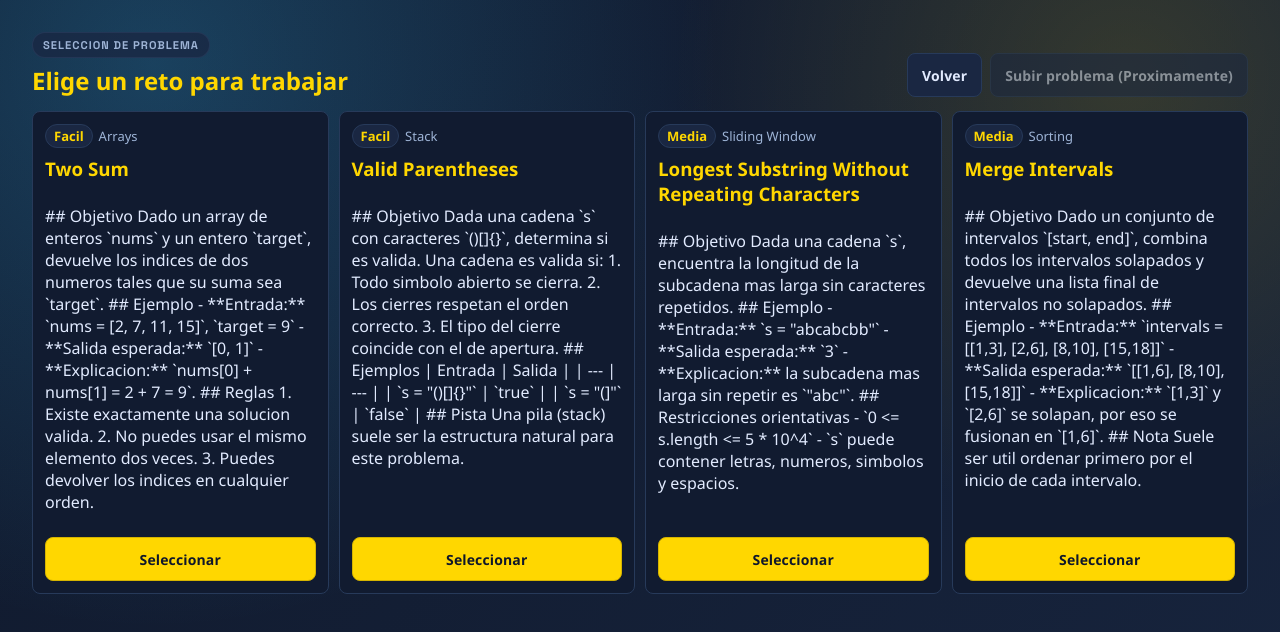
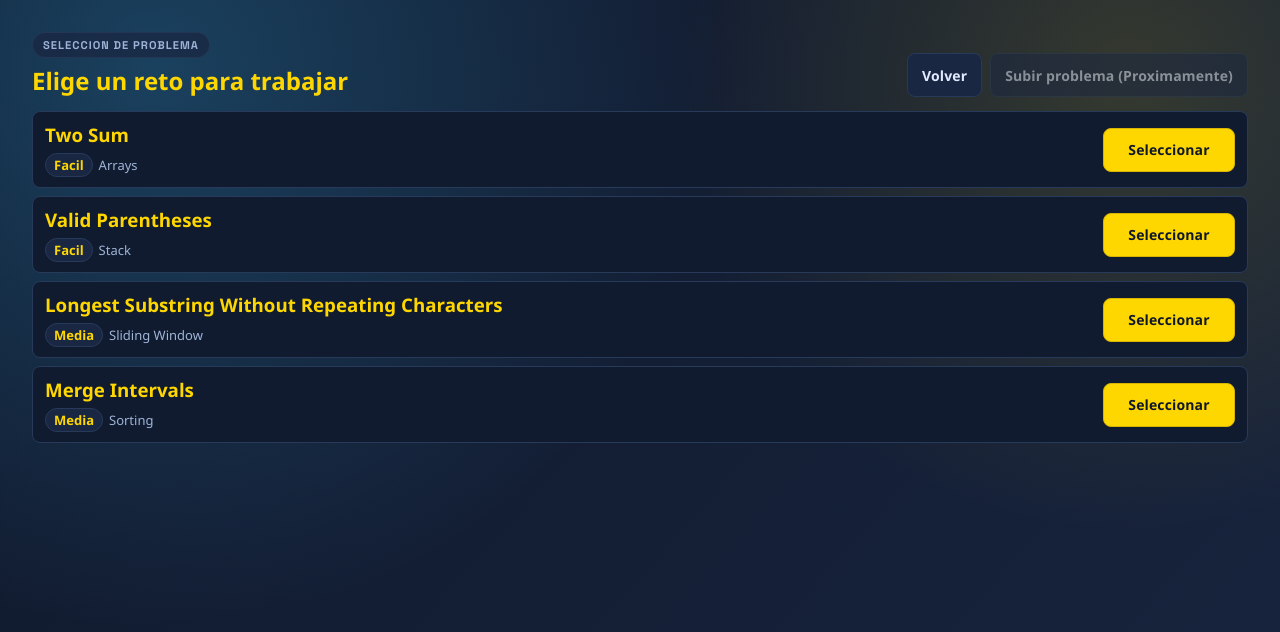
Before and after one commit to Mario-Grc/proyecto-tfg, a React (Vite) app: page / in a window 1280 px wide. Both pictures are taken after a click on the button "Empezar practica". Shown: the top 632 px of the page. Built offline with nearby package versions, Linux system fonts and the light colour scheme.

Commit message:
refactor(problem-selector): restructurar el layout y eliminar estilos no usados

```diff
--- a/src/pages/ProblemSelectorPage.tsx
+++ b/src/pages/ProblemSelectorPage.tsx
@@ -29,12 +29,13 @@ export default function ProblemSelectorPage({ problems, onBack, onSelect }: Prob
                 <div className="problem-grid">
                     {problems.map((problem) => (
                         <article key={problem.id} className="problem-card">
-                            <div className="problem-meta">
-                                <span className="problem-difficulty">{problem.difficulty}</span>
-                                <span>{problem.topic}</span>
+                            <div className="problem-main">
+                                <h3>{problem.title}</h3>
+                                <div className="problem-meta">
+                                    <span className="problem-difficulty">{problem.difficulty}</span>
+                                    <span>{problem.topic}</span>
+                                </div>
                             </div>
-                            <h3>{problem.title}</h3>
-                            <p>{problem.statement}</p>
                             <button type="button" onClick={() => onSelect(problem)}>
                                 Seleccionar
                             </button>
--- a/src/styles/app/responsive.css
+++ b/src/styles/app/responsive.css
@@ -1,9 +1,5 @@
 /* Responsive tweaks */
 @media (max-width: 768px) {
-  .app-shell {
-    padding: 0;
-  }
-
   .topbar {
     flex-wrap: wrap;
     padding: var(--space-3);
@@ -71,11 +67,6 @@
     width: min(100%, 18rem);
   }
 
-  .duck-widget.is-compact .duck-avatar {
-    width: 46px;
-    height: 46px;
-  }
-
   .editor-runner-toolbar {
     justify-content: flex-start;
   }
--- a/src/styles/app/shell-landing-selector.css
+++ b/src/styles/app/shell-landing-selector.css
@@ -86,8 +86,8 @@
 
 .landing-cta,
 .landing-continue {
+  min-height: 46px;
   min-width: 210px;
-  min-height: 46px;
 }
 
 .landing-cta {
@@ -276,19 +276,24 @@
 }
 
 .problem-grid {
-  display: grid;
-  grid-template-columns: repeat(auto-fit, minmax(230px, 1fr));
-  gap: var(--space-4);
+  display: flex;
+  flex-direction: column;
+  gap: var(--space-3);
 }
 
 .problem-card {
-  display: flex;
-  flex-direction: column;
-  gap: var(--space-3);
-  padding: var(--space-5);
+  display: grid;
+  grid-template-columns: minmax(0, 1fr) auto;
+  align-items: center;
+  gap: var(--space-3) var(--space-5);
+  padding: var(--space-4) var(--space-5);
   border: var(--border-width) solid var(--color-border-soft);
   border-radius: var(--radius-md);
   background: var(--color-bg-panel);
+}
+
+.problem-main {
+  min-width: 0;
 }
 
 .problem-card h3 {
@@ -296,27 +301,19 @@
   color: var(--color-text-heading);
 }
 
-.problem-summary {
-  margin: 0;
-  color: var(--color-text-muted);
-  font-size: var(--font-size-sm);
-  line-height: 1.45;
-  display: -webkit-box;
-  -webkit-line-clamp: 2;
-  -webkit-box-orient: vertical;
-  overflow: hidden;
-}
-
 .problem-card button {
-  margin-top: auto;
+  margin-top: 0;
+  min-width: 132px;
 }
 
 .problem-meta {
   display: inline-flex;
+  flex-wrap: wrap;
   gap: var(--space-2);
   align-items: center;
   font-size: var(--font-size-xs);
   color: var(--color-text-muted);
+  margin-top: 6px;
 }
 
 .problem-difficulty {
@@ -360,4 +357,12 @@
   .landing-actions button {
     width: 100%;
   }
+
+  .problem-card {
+    grid-template-columns: 1fr;
+  }
+
+  .problem-card button {
+    width: 100%;
+  }
 }
--- a/src/styles/app/workspace-panels.css
+++ b/src/styles/app/workspace-panels.css
@@ -297,12 +297,6 @@
   padding: var(--space-4);
 }
 
-.problem-panel-header h3 {
-  margin: 0;
-  font-size: var(--font-size-md);
-  color: var(--color-text-heading);
-}
-
 .problem-panel-title {
   margin: 0;
   font-size: clamp(1.2rem, 1.8vw, 1.55rem);
@@ -354,12 +348,6 @@
   outline: none;
   border-color: var(--color-tertiary);
   box-shadow: 0 0 0 3px var(--color-focus-ring);
-}
-
-.problem-textarea[readonly] {
-  background: color-mix(in srgb, var(--color-bg-panel) 80%, var(--color-bg-surface) 20%);
-  border-style: dashed;
-  cursor: default;
 }
 
 .problem-markdown {
@@ -456,16 +444,3 @@
   margin: 0;
   color: var(--color-text-muted);
 }
-
-.clear-btn {
-  padding: var(--space-2) var(--space-4);
-  font-size: var(--font-size-sm);
-  border-radius: var(--radius-md);
-  cursor: pointer;
-}
-
-.clear-btn:hover:not(:disabled) {
-  background: var(--color-bg-danger-soft);
-  color: var(--color-text-danger);
-  border-color: var(--color-border-danger);
-}
```
